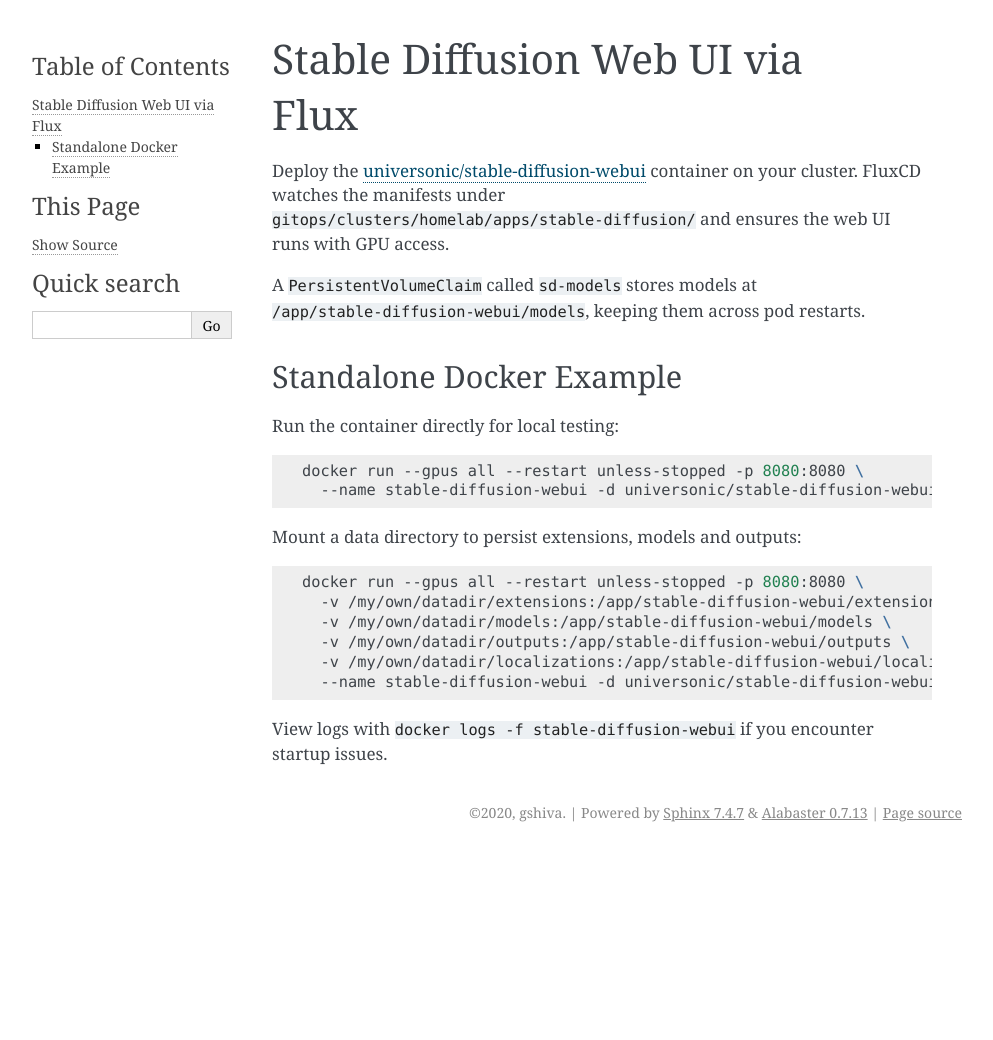
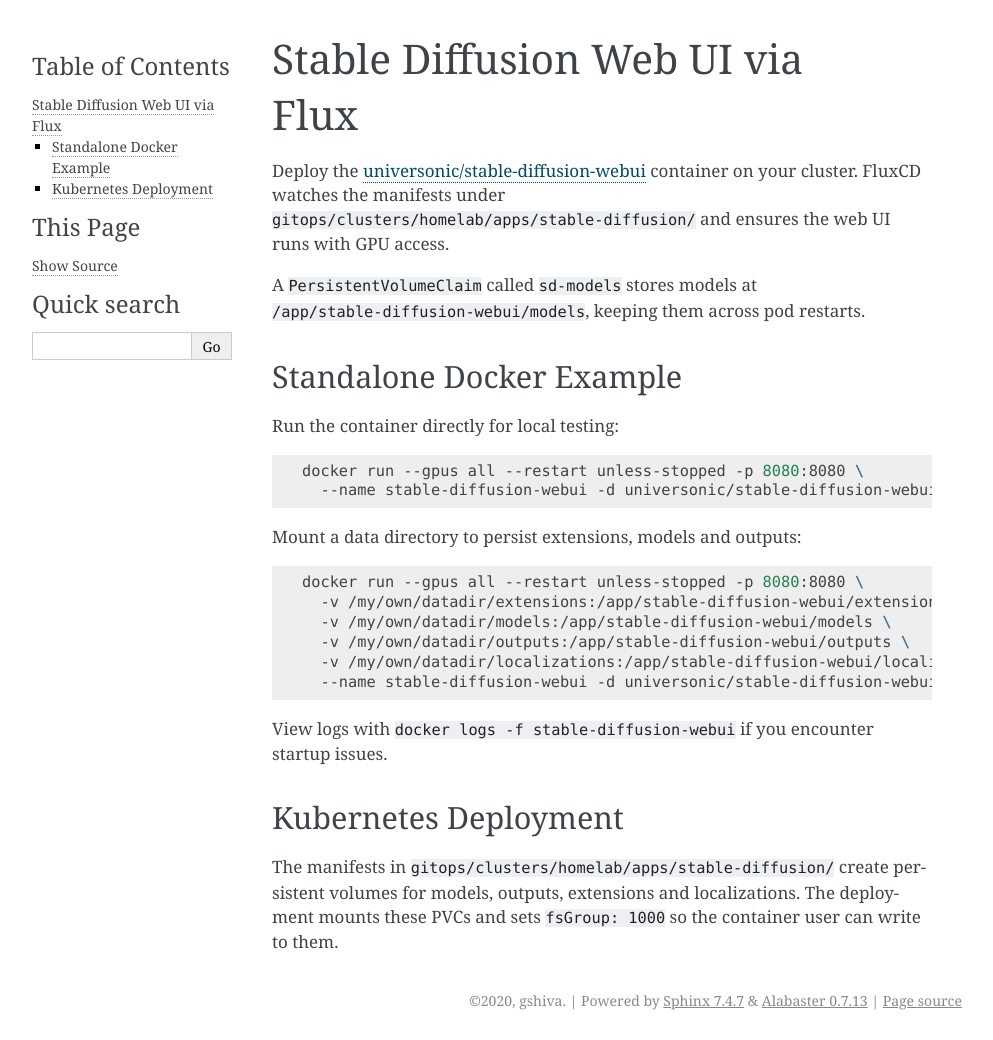
Before and after one commit to homeiac/home, a Sphinx documentation site: the page built from docs/source/md/guides/stable-diffusion-webui-guide.md, in a window 1280 px wide. Shown: the whole page, without its empty margins (148-1141 px from the left). Built offline with Sphinx 7.4.7, drawn with Linux system fonts in a browser that asks for light colours; before the commit the page ends 900 px from its top, so only the background shows below that.

Commit message:
docs: detail stable diffusion PVC mounts in guide (#45)

````diff
--- a/docs/source/md/guides/stable-diffusion-webui-guide.md
+++ b/docs/source/md/guides/stable-diffusion-webui-guide.md
@@ -25,3 +25,10 @@
 ```
 
 View logs with `docker logs -f stable-diffusion-webui` if you encounter startup issues.
+
+## Kubernetes Deployment
+
+The manifests in `gitops/clusters/homelab/apps/stable-diffusion/` create
+persistent volumes for models, outputs, extensions and localizations. The
+deployment mounts these PVCs and sets `fsGroup: 1000` so the container user can
+write to them.
````
Also changed, not shown: proxmox/guides/stable-diffusion-webui-guide.md (+4 -0 lines), 5 other files.
